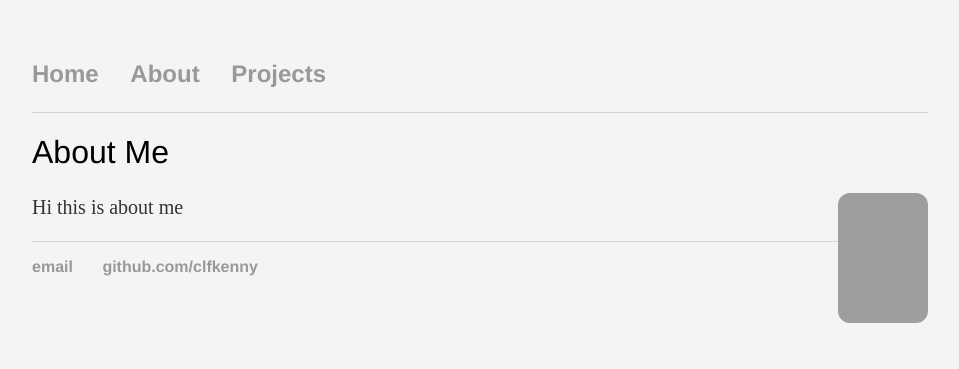
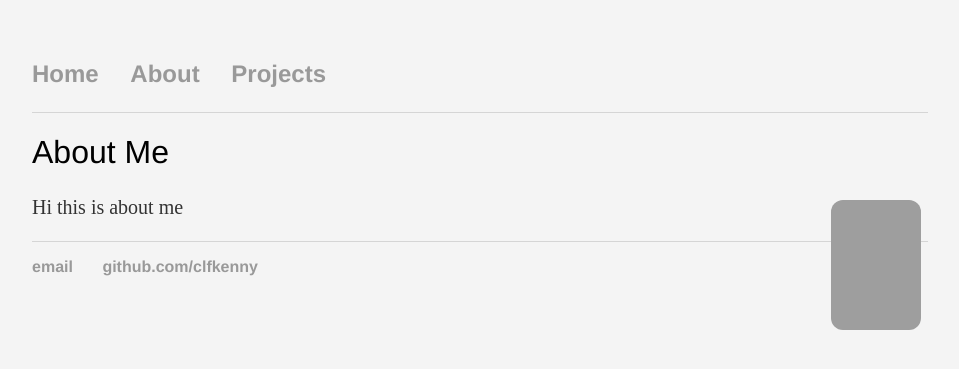
Before and after one commit to clfkenny/clfkenny.github.io, a Jekyll site: the page built from about/index.md, in a window 1280 px wide. Shown: the top 369 px of the page, without its empty margins (160-1119 px from the left). Built offline with Jekyll 4.4.1, drawn with Linux system fonts in a browser that asks for light colours; grey boxes are pictures that could not be loaded.

Commit message:
Update index.md

```diff
--- a/about/index.md
+++ b/about/index.md
@@ -6,6 +6,6 @@ date: 4/26/18
 
 # About Me
 
-<img style="float: right; width:90px;height:130px; border-radius: 12px;" src="linkedin pic.jpg">
+<img style="float: right; width:90px;height:130px; border-radius: 12px; margin: 7px" src="linkedin pic.jpg">
 
 <p> Hi this is about me </p>
```
